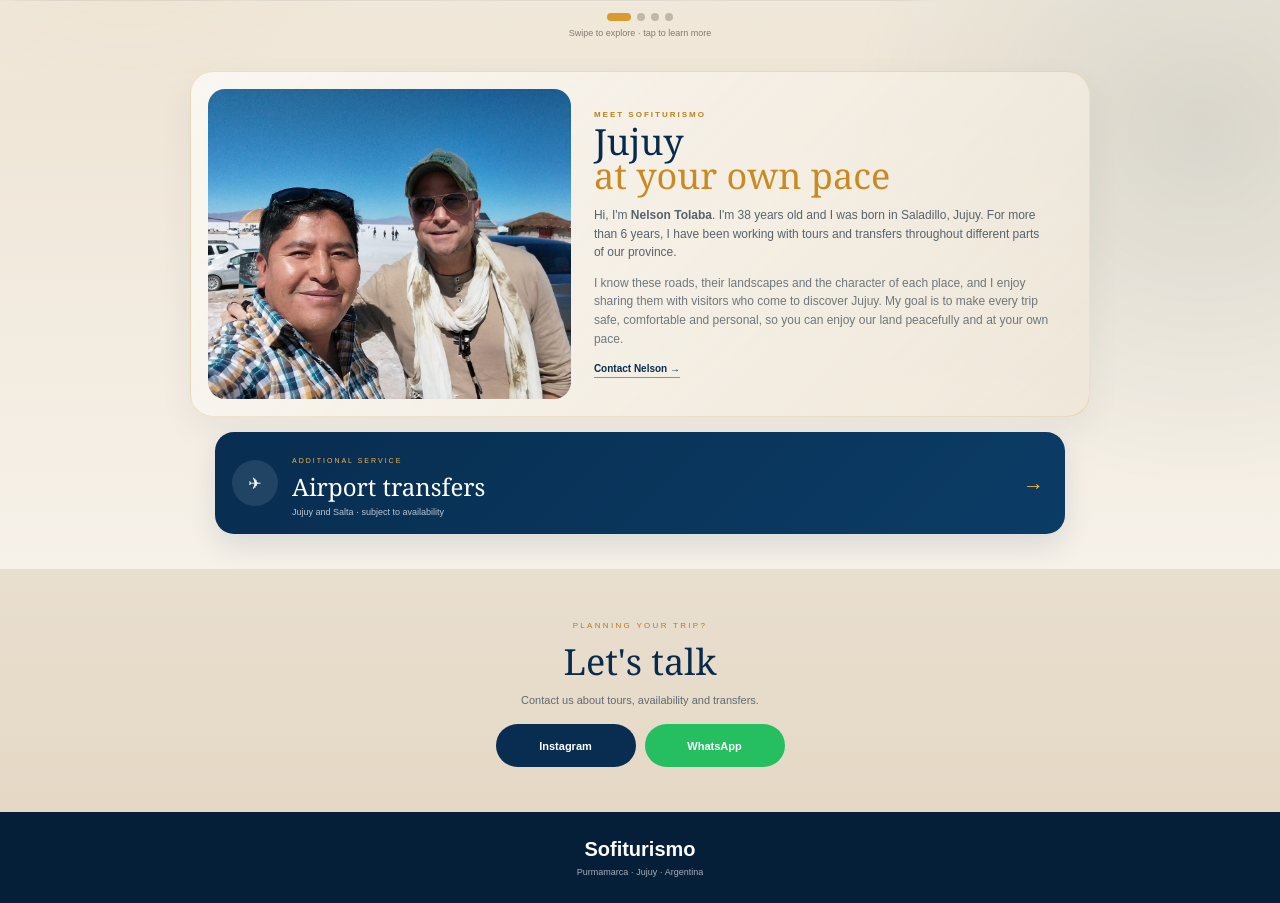
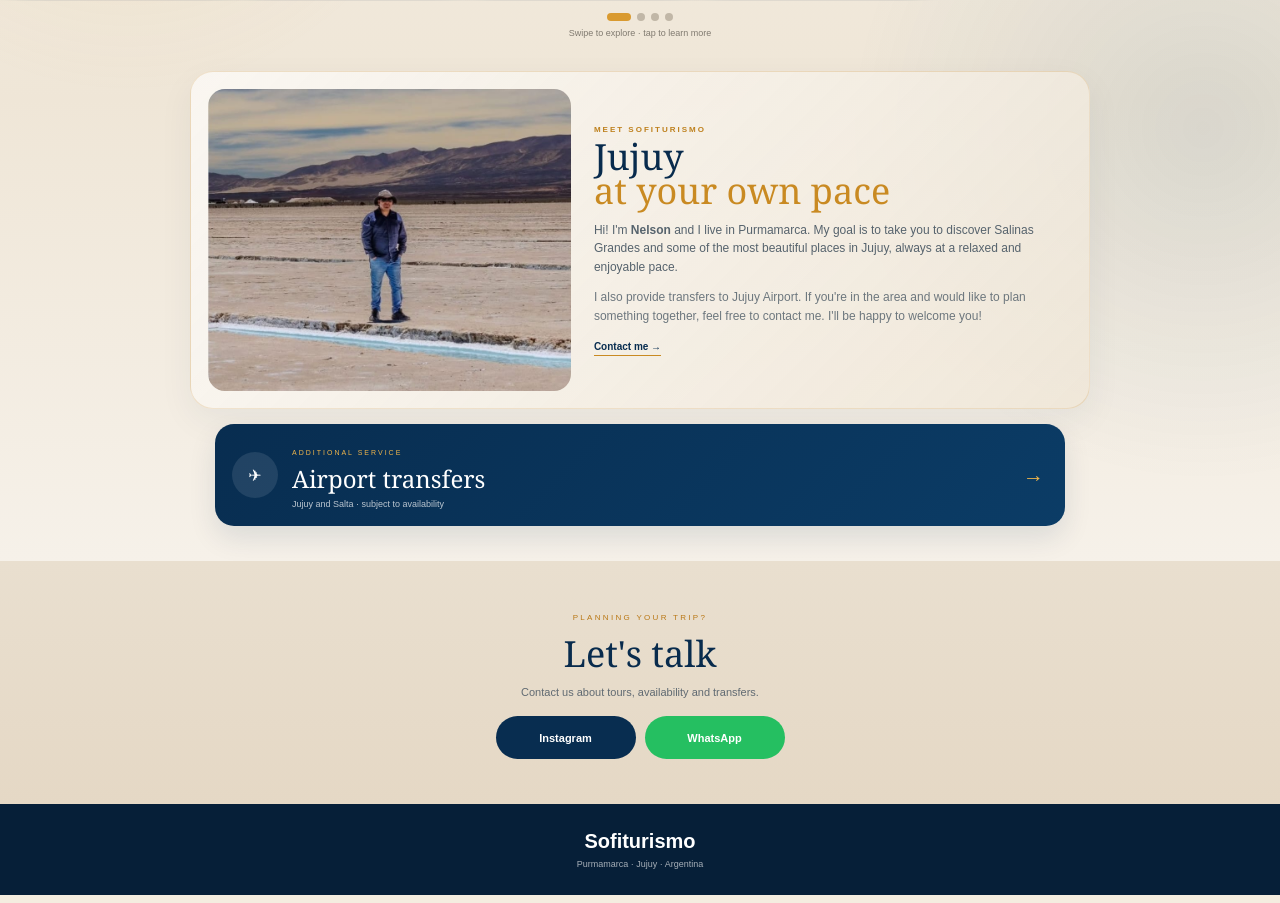
Before and after one commit to LeandroAram/sofiturismo, a Flask app: page /en in a window 1280 px wide. Shown: the part 921-1824 px from the top of the page. Run offline with Flask 3, Linux system fonts and the light colour scheme.

Commit message:
Actualiza presentacion de Nelson y agrega ubicacion

```diff
--- a/templates/inicio_en.html
+++ b/templates/inicio_en.html
@@ -399,8 +399,8 @@
     <div class="conoce-imagen">
 
         <img
-                src="{{ url_for('static', filename='img/conoce.jpg') }}"
-                alt="Nelson Tolaba - Sofiturismo"
+            src="{{ url_for('static', filename='img/conoce2.jpg') }}"
+            alt="Nelson - Sofiturismo"
         >
 
     </div>
@@ -420,29 +420,27 @@
 
 
         <p>
-                Hi, I'm <strong>Nelson Tolaba</strong>. I'm 38 years old
-                and I was born in Saladillo, Jujuy. For more than 6 years,
-                I have been working with tours and transfers throughout
-                different parts of our province.
+            Hi! I'm <strong>Nelson</strong> and I live in Purmamarca.
+            My goal is to take you to discover Salinas Grandes
+            and some of the most beautiful places in Jujuy,
+            always at a relaxed and enjoyable pace.
         </p>
 
 
         <p class="conoce-secundario">
-                I know these roads, their landscapes and the character
-                of each place, and I enjoy sharing them with visitors
-                who come to discover Jujuy. My goal is to make every trip
-                safe, comfortable and personal, so you can enjoy our land
-                peacefully and at your own pace.
+            I also provide transfers to Jujuy Airport.
+            If you're in the area and would like to plan something together,
+            feel free to contact me. I'll be happy to welcome you!
         </p>
 
 
         <a
-                href="https://wa.me/5493884694300?text=Hello%2C%20Nelson.%20I%20would%20like%20to%20check%20availability%20for%20a%20tour%20with%20Sofiturismo."
+            href="https://wa.me/5493884694300?text=Hello%2C%20Nelson.%20I%20would%20like%20to%20ask%20about%20a%20tour%20or%20transfer%20with%20Sofiturismo."
             target="_blank"
             rel="noopener noreferrer"
             class="conoce-link"
         >
-                Contact Nelson →
+            Contact me →
         </a>
 
     </div>
```
Also changed, not shown: templates/index.html (+123 -4 lines), templates/inicio_es.html (+11 -13 lines), static/img/conoce2.jpg (added). Lines whose indentation alone changed are shown as unchanged.
